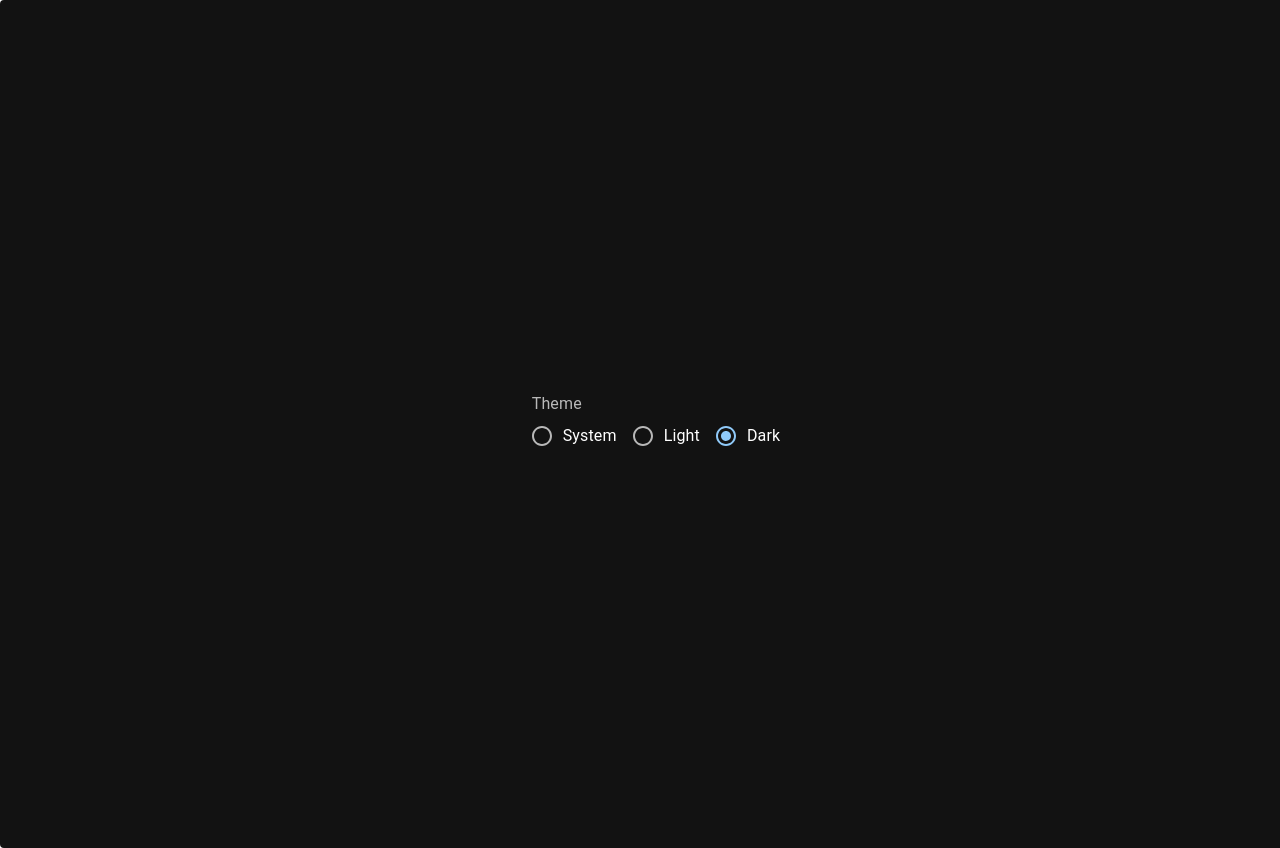
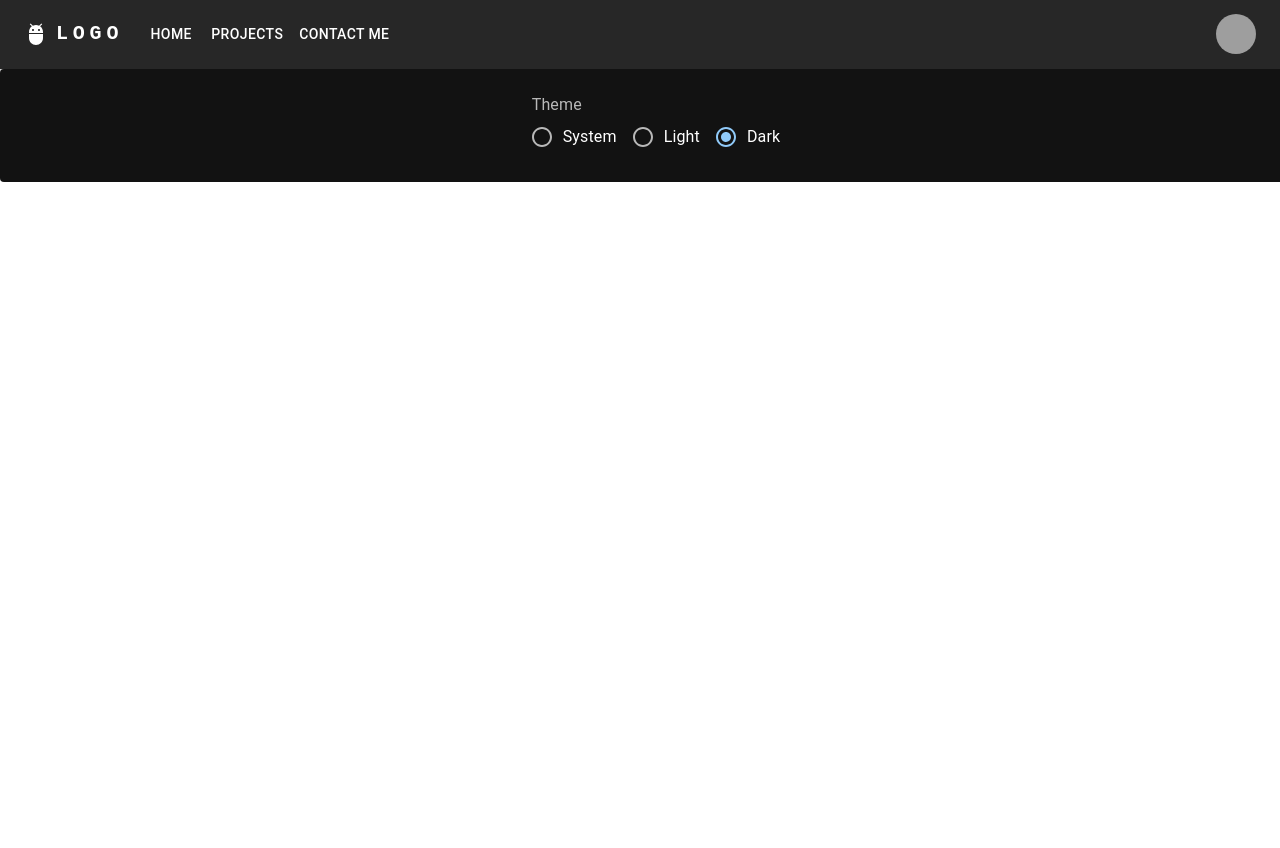
Before and after one commit to akshaybheda/akshaybheda.github.io, a React (Vite) app in the folder portfolio/: page / in a window 1280 px wide. Shown: the top 848 px of the page. After the commit the page ends 800 px from the top, so only its background shows below. Built offline with nearby package versions, Linux system fonts and the light colour scheme; grey boxes are pictures that could not be loaded.

Commit message:
added material icons

```diff
--- a/portfolio/package.json
+++ b/portfolio/package.json
@@ -13,6 +13,7 @@
   "dependencies": {
     "@emotion/react": "^11.14.0",
     "@emotion/styled": "^11.14.0",
+    "@mui/icons-material": "^6.4.2",
     "@mui/material": "^6.4.2",
     "react": "^18.3.1",
     "react-dom": "^18.3.1",
--- a/portfolio/src/components/Homepage.tsx
+++ b/portfolio/src/components/Homepage.tsx
@@ -6,13 +6,16 @@ import FormControl from "@mui/material/FormControl";
 import FormControlLabel from "@mui/material/FormControlLabel";
 import FormLabel from "@mui/material/FormLabel";
 import { useColorScheme } from "@mui/material/styles";
+import Layout from "./Layout";
 
 function Homepage() {
   const { mode, setMode } = useColorScheme();
   if (!mode) {
     return null;
   }
+
   return (
+    <Layout>
     <Box
       sx={{
         display: "flex",
@@ -44,6 +47,7 @@ function Homepage() {
         </RadioGroup>
       </FormControl>
     </Box>
+    </Layout>
   );
 }
 
--- a/portfolio/src/components/Navbar.tsx
+++ b/portfolio/src/components/Navbar.tsx
@@ -1,10 +1,160 @@
-// Navbar.tsx
+import * as React from 'react';
+import AppBar from '@mui/material/AppBar';
+import Box from '@mui/material/Box';
+import Toolbar from '@mui/material/Toolbar';
+import IconButton from '@mui/material/IconButton';
+import Typography from '@mui/material/Typography';
+import Menu from '@mui/material/Menu';
+import MenuIcon from '@mui/icons-material/Menu';
+import Container from '@mui/material/Container';
+import Avatar from '@mui/material/Avatar';
+import Button from '@mui/material/Button';
+import Tooltip from '@mui/material/Tooltip';
+import MenuItem from '@mui/material/MenuItem';
+import AdbIcon from '@mui/icons-material/Adb';
 
-export default function AppNavbar() {
+const pages = ['Home', 'Projects', 'Contact Me'];
+const settings = ['Profile', 'Account', 'Dashboard', 'Logout'];
+
+function Navbar() {
+  const [anchorElNav, setAnchorElNav] = React.useState<null | HTMLElement>(null);
+  const [anchorElUser, setAnchorElUser] = React.useState<null | HTMLElement>(null);
+
+  const handleOpenNavMenu = (event: React.MouseEvent<HTMLElement>) => {
+    setAnchorElNav(event.currentTarget);
+  };
+  const handleOpenUserMenu = (event: React.MouseEvent<HTMLElement>) => {
+    setAnchorElUser(event.currentTarget);
+  };
+
+  const handleCloseNavMenu = () => {
+    setAnchorElNav(null);
+  };
+
+  const handleCloseUserMenu = () => {
+    setAnchorElUser(null);
+  };
 
   return (
- <div>
+    <AppBar position="static">
+      <Container maxWidth="xl">
+        <Toolbar disableGutters>
+          <AdbIcon sx={{ display: { xs: 'none', md: 'flex' }, mr: 1 }} />
+          <Typography
+            variant="h6"
+            noWrap
+            component="a"
+            href="#app-bar-with-responsive-menu"
+            sx={{
+              mr: 2,
+              display: { xs: 'none', md: 'flex' },
+              fontFamily: 'monospace',
+              fontWeight: 700,
+              letterSpacing: '.3rem',
+              color: 'inherit',
+              textDecoration: 'none',
+            }}
+          >
+            LOGO
+          </Typography>
 
- </div>
+          <Box sx={{ flexGrow: 1, display: { xs: 'flex', md: 'none' } }}>
+            <IconButton
+              size="large"
+              aria-label="account of current user"
+              aria-controls="menu-appbar"
+              aria-haspopup="true"
+              onClick={handleOpenNavMenu}
+              color="inherit"
+            >
+              <MenuIcon />
+            </IconButton>
+            <Menu
+              id="menu-appbar"
+              anchorEl={anchorElNav}
+              anchorOrigin={{
+                vertical: 'bottom',
+                horizontal: 'left',
+              }}
+              keepMounted
+              transformOrigin={{
+                vertical: 'top',
+                horizontal: 'left',
+              }}
+              open={Boolean(anchorElNav)}
+              onClose={handleCloseNavMenu}
+              sx={{ display: { xs: 'block', md: 'none' } }}
+            >
+              {pages.map((page) => (
+                <MenuItem key={page} onClick={handleCloseNavMenu}>
+                  <Typography sx={{ textAlign: 'center' }}>{page}</Typography>
+                </MenuItem>
+              ))}
+            </Menu>
+          </Box>
+          <AdbIcon sx={{ display: { xs: 'flex', md: 'none' }, mr: 1 }} />
+          <Typography
+            variant="h5"
+            noWrap
+            component="a"
+            href="#app-bar-with-responsive-menu"
+            sx={{
+              mr: 2,
+              display: { xs: 'flex', md: 'none' },
+              flexGrow: 1,
+              fontFamily: 'monospace',
+              fontWeight: 700,
+              letterSpacing: '.3rem',
+              color: 'inherit',
+              textDecoration: 'none',
+            }}
+          >
+            LOGO
+          </Typography>
+          <Box sx={{ flexGrow: 1, display: { xs: 'none', md: 'flex' } }}>
+            {pages.map((page) => (
+              <Button
+                key={page}
+                onClick={handleCloseNavMenu}
+                sx={{ my: 2, color: 'white', display: 'block' }}
+              >
+                {page}
+              </Button>
+            ))}
+          </Box>
+          <Box sx={{ flexGrow: 0 }}>
+            <Tooltip title="Open settings">
+              <IconButton onClick={handleOpenUserMenu} sx={{ p: 0 }}>
+                <Avatar alt="Remy Sharp" src="/static/images/avatar/2.jpg" />
+              </IconButton>
+            </Tooltip>
+            <Menu
+              sx={{ mt: '45px' }}
+              id="menu-appbar"
+              anchorEl={anchorElUser}
+              anchorOrigin={{
+                vertical: 'top',
+                horizontal: 'right',
+              }}
+              keepMounted
+              transformOrigin={{
+                vertical: 'top',
+                horizontal: 'right',
+              }}
+              open={Boolean(anchorElUser)}
+              onClose={handleCloseUserMenu}
+            >
+              {settings.map((setting) => (
+                <MenuItem key={setting} onClick={handleCloseUserMenu}>
+                  <Typography sx={{ textAlign: 'center' }}>{setting}</Typography>
+                </MenuItem>
+              ))}
+            </Menu>
+          </Box>
+        </Toolbar>
+      </Container>
+    </AppBar>
   );
 }
+
+export default Navbar;
```
Also changed, not shown: 1 other file (tests, documents, lock files or other folders).
